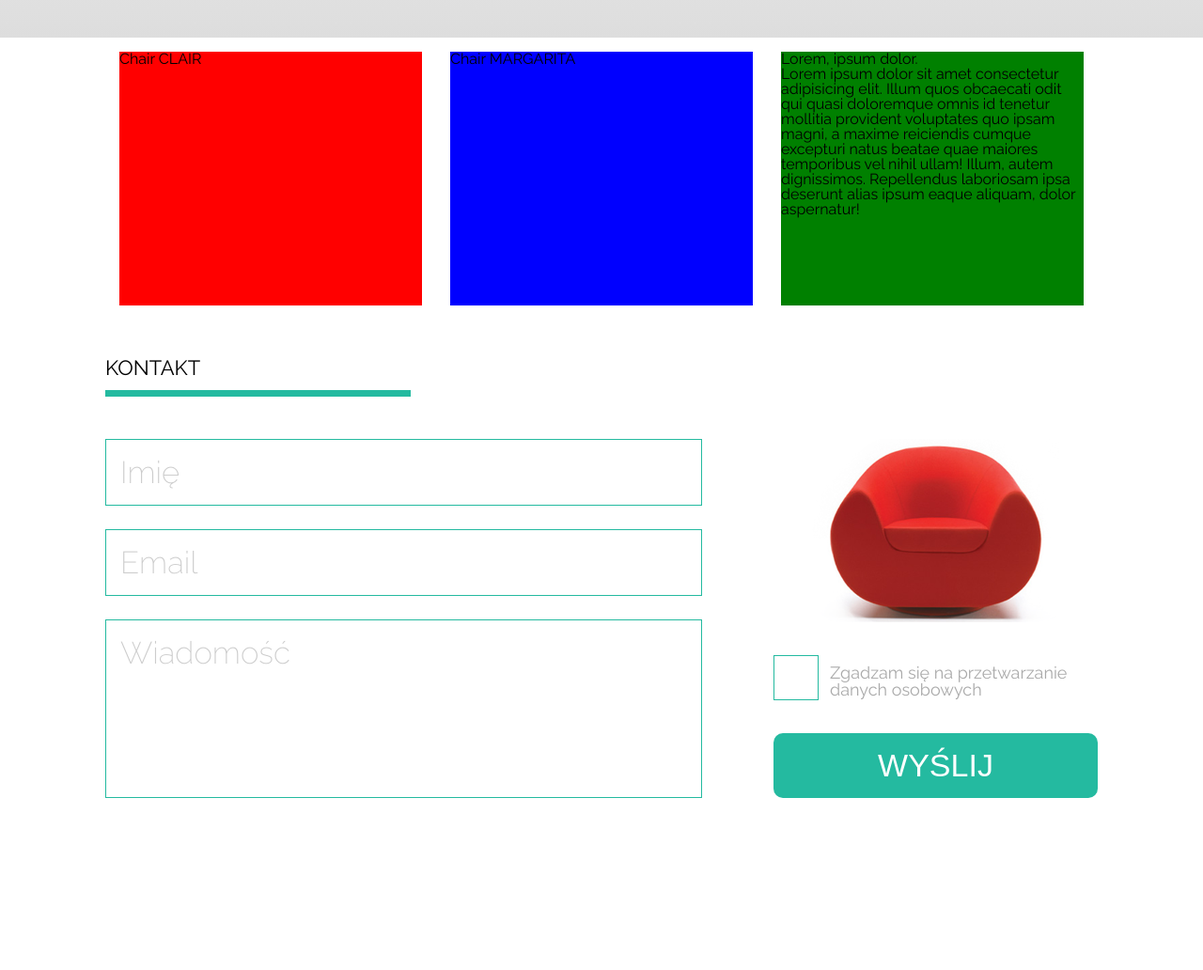
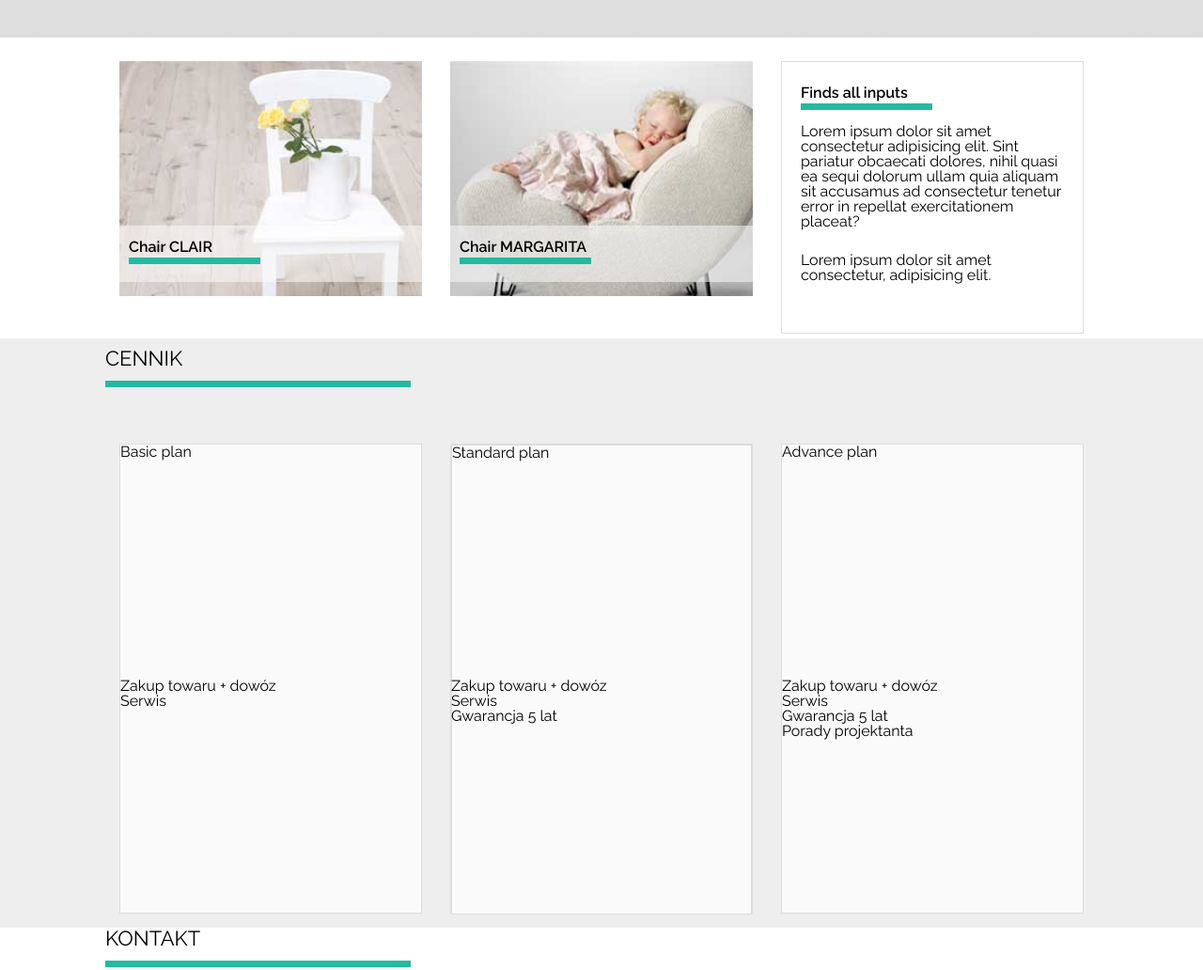
Before and after one commit to Emzawadzki/sitOnChair-layout, a plain HTML site: page index.html in a window 1280 px wide. Shown: the part 500-1532 px from the top of the page at 94% size. Before the commit the page ends 1417 px from the top, so only its background shows below. Drawn offline with Linux system fonts and the light colour scheme.

Commit message:
products section finish, basic price-list map

```diff
--- a/css/style.css
+++ b/css/style.css
@@ -3,16 +3,17 @@
 }
 
 * {
-  box-sizing:border-box;
+  box-sizing: border-box;
 }
 
 .container {
   max-width: 1056px;
   margin: 0 auto;
+  height: inherit;
 }
 
 .clearfix:after {
-  content:'';
+  content: '';
   display: block;
   clear: both;
 }
@@ -30,20 +31,21 @@
 }
 
 .section-title {
-  font-size:22px;
+  font-size: 22px;
   text-transform: uppercase;
-  padding-bottom:20px;
+  padding-bottom: 20px;
   position: relative;
-  margin-bottom:45px;
+  margin-bottom: 45px;
 }
+
 .section-title:after {
-  content:'';
-  height:7px;
-  width:325px;
+  content: '';
+  height: 7px;
+  width: 325px;
   display: block;
   position: absolute;
-  bottom:0;
-  left:0;
+  bottom: 0;
+  left: 0;
   background-color: var(--color);
 }
 
@@ -61,47 +63,107 @@ body {
 /* HEADER */
 
 .page-header {
-  height:40px;
+  height: 40px;
   background: #000;
   z-index: 100;
   position: relative;
 }
+
 .page-header .container {}
 
 .page-logo {
   display: inline-block;
 }
+
 .page-logo-link {
-  font-size:14px;
-  color:#fff;
+  font-size: 14px;
+  color: #fff;
   text-transform: uppercase;
   font-weight: 600;
   text-decoration: none;
   line-height: 40px;
 }
+
 .page-logo-link span {
-  color : var(--color);
+  color: var(--color);
 }
 
 .page-nav {
-  float:right;
+  float: right;
 }
+
 .page-nav-list {}
+
 .page-nav-list-el {
   position: relative;
   display: inline-block;
 }
+
 .page-nav-list-link {
-  font-size:14px;
-  color:#fff;
+  font-size: 14px;
+  color: #fff;
   text-transform: uppercase;
   font-weight: 600;
   text-decoration: none;
   line-height: 40px;
-  padding:0 20px;
+  padding: 0 20px;
 }
 
 .page-nav-list-link:hover {
+  color: var(--color);
+}
+
+.page-nav-sublist {
+  opacity: 0;
+  visibility: hidden;
+  transition: 0.5s opacity;
+  background: #000;
+  position: absolute;
+  min-width: 120px;
+  top: calc(100% + 10px);
+  left: 50%;
+  transform: translate(-50%, 0);
+  padding: 15px;
+}
+
+.page-nav-list-el:hover .page-nav-sublist {
+  opacity: 1;
+  visibility: visible;
+}
+
+.page-nav-sublist:before {
+  content: '';
+  width: 10px;
+  height: 10px;
+  background: #000;
+  position: absolute;
+  left: 50%;
+  top: 0;
+  transform: translate(-50%, -50%) rotate(45deg);
+}
+
+.page-nav-sublist:after {
+  content: '';
+  position: absolute;
+  left: 0;
+  top: -10px;
+  right: 0;
+  height: 10px;
+  background: transparent;
+}
+
+.page-nav-sublist-el {}
+
+.page-nav-sublist-link {
+  display: block;
+  text-align: center;
+  color: #fff;
+  text-decoration: none;
+  padding: 5px 0;
+  font-size: 14px;
+}
+
+.page-nav-sublist-link:hover {
   color: var(--color);
 }
 
@@ -118,10 +180,11 @@ height: 500px;
   position: relative;
 }
 
-.banner-prev, .banner-next {
+.banner-prev,
+.banner-next {
   position: absolute;
-left:0;
-top:0;
+  left: 0;
+  top: 0;
   height: 100%;
   width: 100px;
   border: 0;
@@ -130,13 +193,14 @@ font-size: 60px;
   color: var(--color);
 }
 
-.banner-prev:focus, .banner-next:focus {
+.banner-prev:focus,
+.banner-next:focus {
   outline: none;
 }
 
 .banner-next {
   left: auto;
-  right:0;
+  right: 0;
 }
 
 .banner-slides {
@@ -163,7 +227,7 @@ transition: 0.5s all;
   z-index: 2;
 }
 
-.banner-slide-01-left{
+.banner-slide-01-left {
   width: 40%;
   height: 100%;
   float: left;
@@ -196,7 +260,7 @@ margin: 35px;
   line-height: 1.5em;
 }
 
-.banner-slide-button.btn{
+.banner-slide-button.btn {
   height: 60px;
   width: 300px;
   font-size: 25px;
@@ -215,147 +279,179 @@ font-weight: 200;
 /* SECTION PRODUCTS */
 
 .products {
-height: 300px;
+  height: 320px;
+  padding: 10px 0;
 }
 
 .products-row {
-height: 300px;
+  height: 250px;
+  width: 66.6666%;
 }
 
 .products-article {
   height: 100%;
-  display: block;
+  position: relative;
+  background-size: cover;
+  background-position: bottom center;
+  background-repeat: no-repeat;
 }
 
 .products .col-1-3:nth-child(1) .products-article {
-background-color: red;
+  background-image: url(../images/box1_img.jpg);
+  height: 250px;
 }
 
 .products .col-1-3:nth-child(2) .products-article {
-  background-color: blue;
+  background-image: url(../images/box2_img.jpg);
+  height: 250px;
 }
 
 .products .col-1-3:nth-child(3) .products-article {
-    background-color: green;
+  background-color: #fff;
+  border: 1px solid #ddd;
+}
+
+.products-article-transparency {
+  background-color: rgba(255, 255, 255, 0.5);
+  display: block;
+  content: "";
+  height: 60px;
+  width: 100%;
+  z-index: 1;
+  position: absolute;
+  bottom: 0;
+  transform: translate(0, -15px);
 }
 
 .products-title {
-
+  font-weight: 600;
+  font-size: 16px;
+  margin: 15px auto auto 10px;
+  position: relative;
 }
 
-.products-text {
+.products-title:after {
+  content: '';
+  height: 7px;
+  width: 140px;
+  display: block;
+  position: absolute;
+  bottom: 0;
+  left: 0;
+  transform: translate(0, 10px);
+  background-color: var(--color);
+}
 
+.col-1-3:nth-child(3) .products-title {
+  margin: 25px 0 0 20px;
+}
+
+.col-1-3:nth-child(3) .products-text {
+  font-size: 16px;
+  margin: 25px 20px 20px 20px;
 }
 
 /* /SECTION PRODUCTS */
 
-/* MAIN - CONTACT */
-.main-contact {
-  padding: 40px;
+/* SECTION PRICE-LIST */
+
+.price-list {
+background-color: #eee;
 }
 
-.page-nav-sublist {
-  opacity:0;
-  visibility: hidden;
-  transition:0.5s opacity;
+.price-list-row {
 
-  background: #000;
-  position: absolute;
-  min-width:120px;
-  top: calc(100% + 10px);
-  left: 50%;
-  transform: translate(-50%, 0);
-  padding:15px;
 }
-.page-nav-list-el:hover .page-nav-sublist {
-  opacity:1;
-  visibility: visible;
+
+.col-1-3 {
+
 }
-.page-nav-sublist:before {
-  content:'';
-  width:10px;
-  height:10px;
-  background: #000;
-  position: absolute;
-  left:50%;
-  top:0;
-  transform:translate(-50%, -50%) rotate(45deg);
+
+.price-list-plan {
+  border: 1px solid #ddd;
+  height: 500px;
+  background-color: rgba(250, 250, 250, 1);
 }
-.page-nav-sublist:after {
-  content:'';
-  position: absolute;
-  left:0;
-  top:-10px;
-  right:0;
-  height:10px;
-  background: transparent;
+
+.price-list-header {
+height: 50%;
 }
-.page-nav-sublist-el {
+
+.price-list-service-list {
+
 }
-.page-nav-sublist-link {
-  display: block;
-  text-align: center;
-  color:#fff;
-  text-decoration: none;
-  padding:5px 0;
-  font-size:14px;
-}
-.page-nav-sublist-link:hover {
-  color: var(--color);
+
+.price-list-service-list {
+
 }
 
 
+/* /SECTION PRICE-LIST */
+
+/* MAIN - CONTACT */
+
+.main-contact {}
+
 .form {}
+
 .form-row {
-  margin-bottom:25px;
+  margin-bottom: 25px;
 }
+
 .form-left {
-  width:635px;
-  float:left;
+  width: 635px;
+  float: left;
 }
+
 .form-right {
-  width:345px;
-  float:right;
+  width: 345px;
+  float: right;
 }
+
 .form-addon {
-  height:195px;
+  height: 195px;
   background: url(../images/red_chair.png);
   background-position: center bottom;
   background-repeat: no-repeat;
   margin-bottom: 35px;
+}
 
-}
 .form input[type="text"],
 .form input[type="email"],
 .form textarea {
-  padding:15px;
+  padding: 15px;
   font-family: 'Raleway', sans-serif;
-  font-size:33px;
+  font-size: 33px;
   font-weight: 200;
-  border:1px solid var(--color);
-  width:100%;
+  border: 1px solid var(--color);
+  width: 100%;
   transition: 0.4s box-shadow;
 }
+
 .form textarea {
-  min-height:190px;
+  min-height: 190px;
   resize: none;
 }
+
 .form input[type="text"]:focus,
 .form input[type="email"]:focus,
 .form textarea:focus {
-  box-shadow:inset 0 0 0 1px var(--color);
+  box-shadow: inset 0 0 0 1px var(--color);
   outline: none;
 }
 
 .form ::-webkit-input-placeholder {
   color: #ccc;
 }
+
 .form ::-moz-placeholder {
   color: #ccc;
 }
+
 .form :-ms-input-placeholder {
   color: #ccc;
 }
+
 .form :-moz-placeholder {
   color: #ccc;
 }
@@ -370,35 +466,39 @@ color: #aaa;
   font-size: 18px;
   margin-bottom: 35px;
 }
+
 .checkbox-input {
   position: absolute;
-  left:-999999px;
+  left: -999999px;
 }
+
 .checkbox-icon {
-  width:48px;
-  height:48px;
+  width: 48px;
+  height: 48px;
   border: 1px solid var(--color);
   display: inline-block;
   position: absolute;
-  left:0;
-  top:0;
+  left: 0;
+  top: 0;
 }
+
 .checkbox-icon:after {
-  content:'';
+  content: '';
   background: url(../images/form_ok.jpg);
   background-position: center;
   background-repeat: no-repeat;
   position: absolute;
-  width:46px;
-  height:46px;
-  left:50%;
-  top:50%;
+  width: 46px;
+  height: 46px;
+  left: 50%;
+  top: 50%;
   transform: translate(-50%, -50%) scale(0.5);
   opacity: 0;
   transition: 0.5s all;
 }
-.checkbox-input:checked + .checkbox-icon:after {
-  opacity:1;
+
+.checkbox-input:checked+.checkbox-icon:after {
+  opacity: 1;
   transform: translate(-50%, -50%) scale(1);
 }
 
--- a/index.html
+++ b/index.html
@@ -78,25 +78,85 @@
     </section>
 
     <section class="products">
+        <div class="container clearfix">
+            <div class="col-1-3">
+                <article class="products-article">
+                    <div class="products-article-transparency">
+                        <h3 class="products-title">Chair CLAIR</h3>
+                    </div>
+                </article>
+            </div>
+            <div class="col-1-3">
+                <article class="products-article">
+                    <div class="products-article-transparency">
+                        <h3 class="products-title">Chair MARGARITA</h3>
+                    </div>
+                </article>
+            </div>
+            <div class="col-1-3">
+                <article class="products-article">
+                    <h3 class="products-title">Finds all inputs</h3>
+                    <p class="products-text">Lorem ipsum dolor sit amet consectetur adipisicing elit. Sint pariatur obcaecati dolores, nihil quasi
+                        ea sequi dolorum ullam quia aliquam sit accusamus ad consectetur tenetur error in repellat exercitationem
+                        placeat?
+                    </p>
+                    <p class="products-text">
+                        Lorem ipsum dolor sit amet consectetur, adipisicing elit.
+                    </p>
+                </article>
+            </div>
+        </div>
+    </section>
+
+    <section class="price-list">
         <div class="container">
-            <div class="products-row clearfix">
+            <h2 class="section-title">Cennik</h2>
+            <div class="price-list-row clearfix">
+
                 <div class="col-1-3">
-                    <article class="products-article">
-                        <h3 class="products-title">Chair CLAIR</h3>
+                    <article class="price-list-plan">
+                        <div class="price-list-header">
+                            <h3>
+                                Basic plan
+                            </h3>
+                        </div>
+                        <ul class="price-list-service-list">
+                            <li class="price-list-service-list el">Zakup towaru + dowóz</li>
+                            <li class="price-list-service-list el">Serwis</li>
+                        </ul>
                     </article>
                 </div>
+
                 <div class="col-1-3">
-                    <article class="products-article">
-                        <h3 class="products-title">Chair MARGARITA</h3>
-                    </article>
+                    <article class="price-list-plan">
+                        <div class="price-list-header">
+                            <article class="price-list-plan">
+                                <h3>
+                                    Standard plan
+                                </h3>
+                        </div>
+                        <ul class="price-list-service-list">
+                            <li class="price-list-service-list el">Zakup towaru + dowóz</li>
+                            <li class="price-list-service-list el">Serwis</li>
+                            <li class="price-list-service-list el">Gwarancja 5 lat</li>
+                        </ul>
+                        </article>
                 </div>
+
                 <div class="col-1-3">
-                    <article class="products-article">
-                        <h3 class="products-title">Lorem, ipsum dolor.</h3>
-                        <p class="products-text">Lorem ipsum dolor sit amet consectetur adipisicing elit. Illum quos obcaecati odit qui quasi doloremque
-                            omnis id tenetur mollitia provident voluptates quo ipsam magni, a maxime reiciendis cumque excepturi
-                            natus beatae quae maiores temporibus vel nihil ullam! Illum, autem dignissimos. Repellendus laboriosam
-                            ipsa deserunt alias ipsum eaque aliquam, dolor aspernatur!</p>
+                    <article class="price-list-plan">
+                        <div class="price-list-header">
+                            <h3>
+                                Advance plan
+                            </h3>
+                        </div>
+                        <ul class="price-list-service-list">
+                            <li class="price-list-service-list el">Zakup towaru + dowóz</li>
+                            <li class="price-list-service-list el">Serwis</li>
+                            <li class="price-list-service-list el">Gwarancja 5 lat</li>
+                            <li class="price-list-service-list el">Porady projektanta</li>
+
+                        </ul>
                     </article>
                 </div>
             </div>
```
Lines whose indentation alone changed are shown as unchanged.
